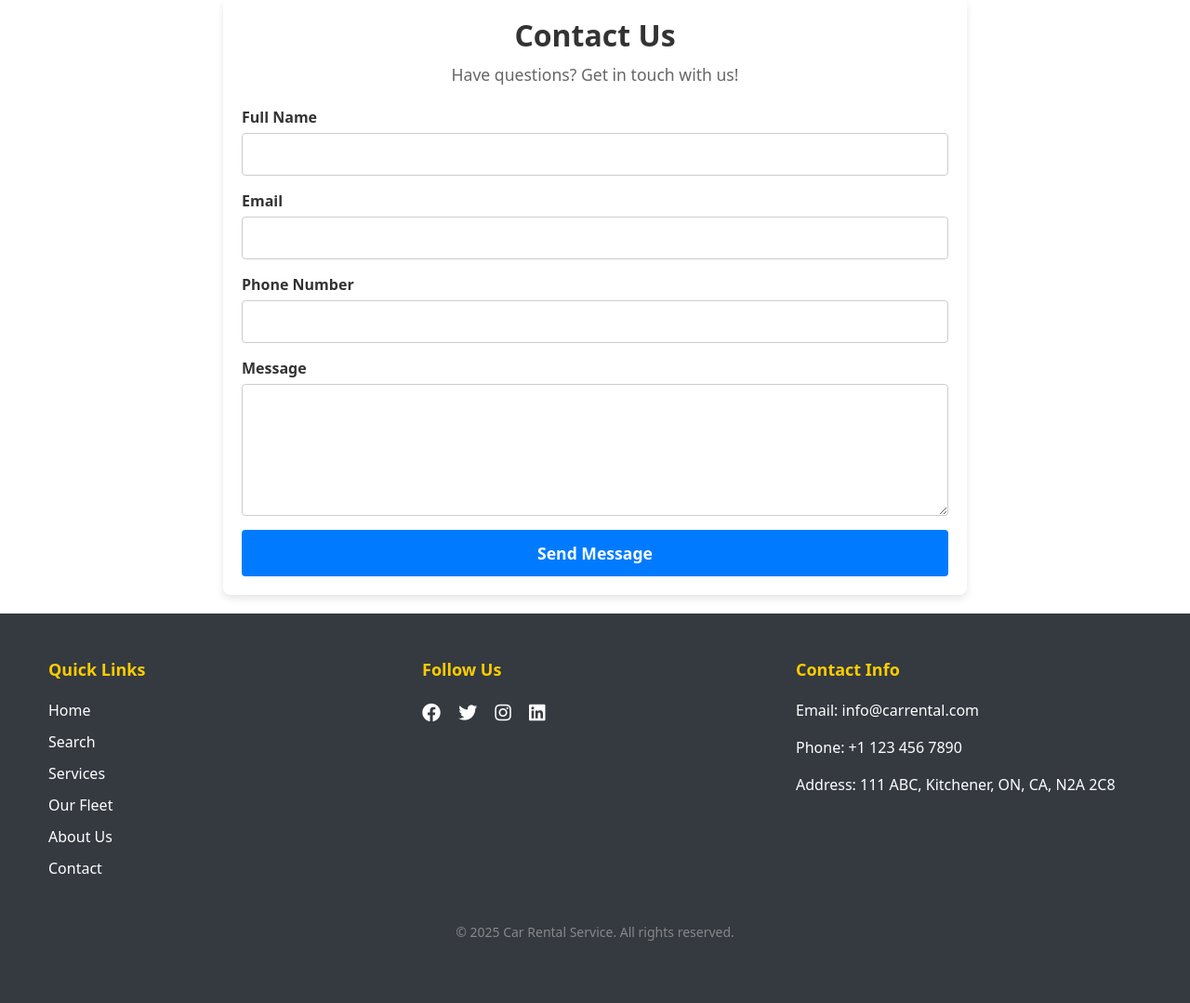
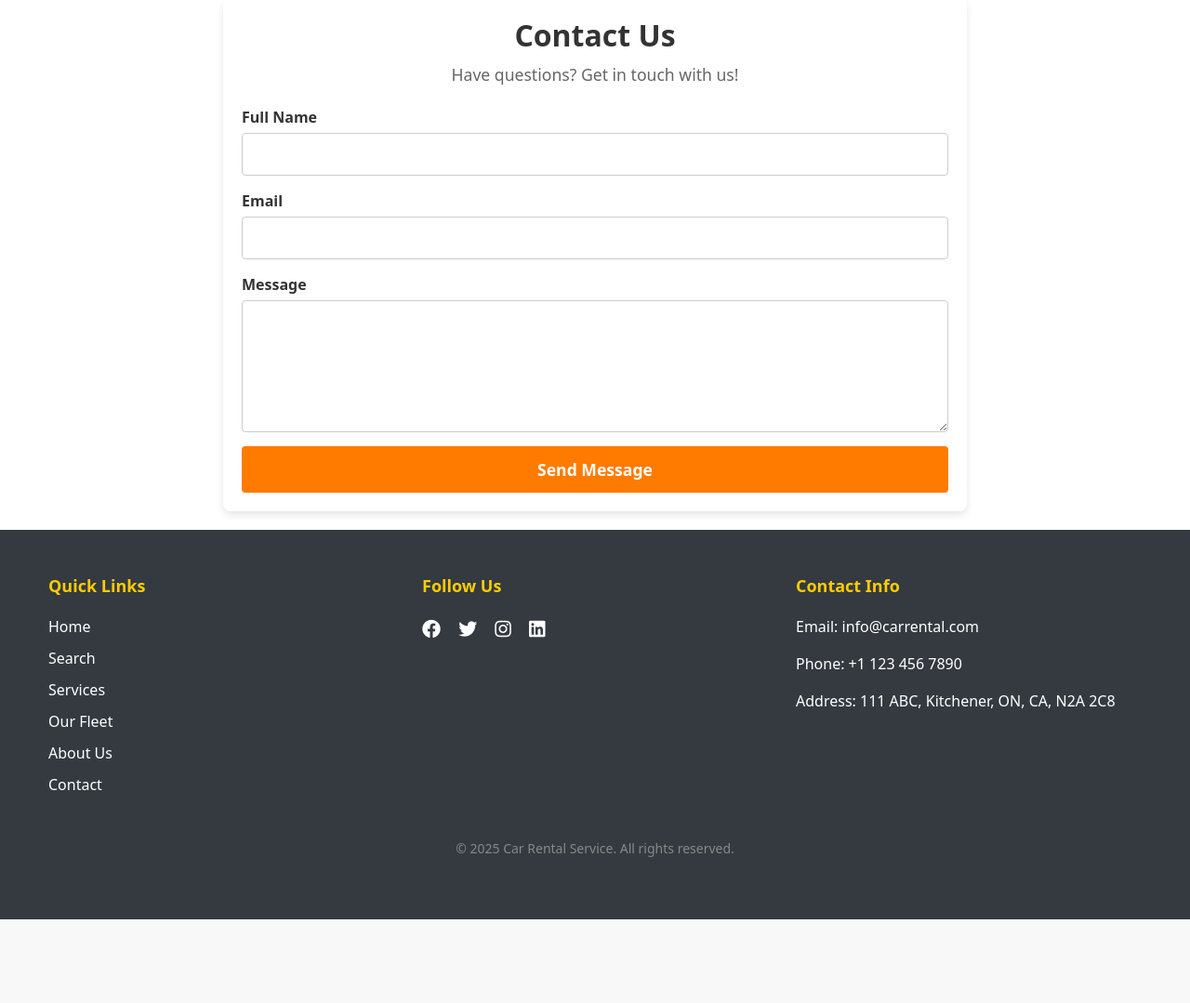
Before and after one commit to Carnage112233/Car-Rental-Service-, a PHP site: page /contact.php in a window 1280 px wide. Shown: the part 97-1176 px from the top of the page at 93% size. After the commit the page ends 1086 px from the top, so only its background shows below. Run offline with PHP 8.4, Linux system fonts and the light colour scheme.

Commit message:
update car list page

```diff
--- a/carrental/assets/css/site.css
+++ b/carrental/assets/css/site.css
@@ -930,7 +930,7 @@ body {
     padding: 12px 20px;
     font-size: 1.1rem;
     font-weight: bold;
-    background-color: #007bff;
+    background-color: #ff7b00;
     color: #fff;
     border: none;
     border-radius: 4px;
@@ -939,7 +939,7 @@ body {
 }
 
 .btn-submit:hover {
-    background-color: #0056b3;
+    background-color: #ff7b00;
 }
 
 /* Responsive Styles */
--- a/carrental/contact.php
+++ b/carrental/contact.php
@@ -16,11 +16,6 @@
         </div>
 
         <div class="form-group">
-            <label for="phone">Phone Number</label>
-            <input type="tel" id="phone" name="phone" class="form-control" required>
-        </div>
-
-        <div class="form-group">
             <label for="message">Message</label>
             <textarea id="message" name="message" class="form-control" rows="5" required></textarea>
         </div>
```
Also changed, not shown: carrental/browse_cars.php (+1 -7 lines).
